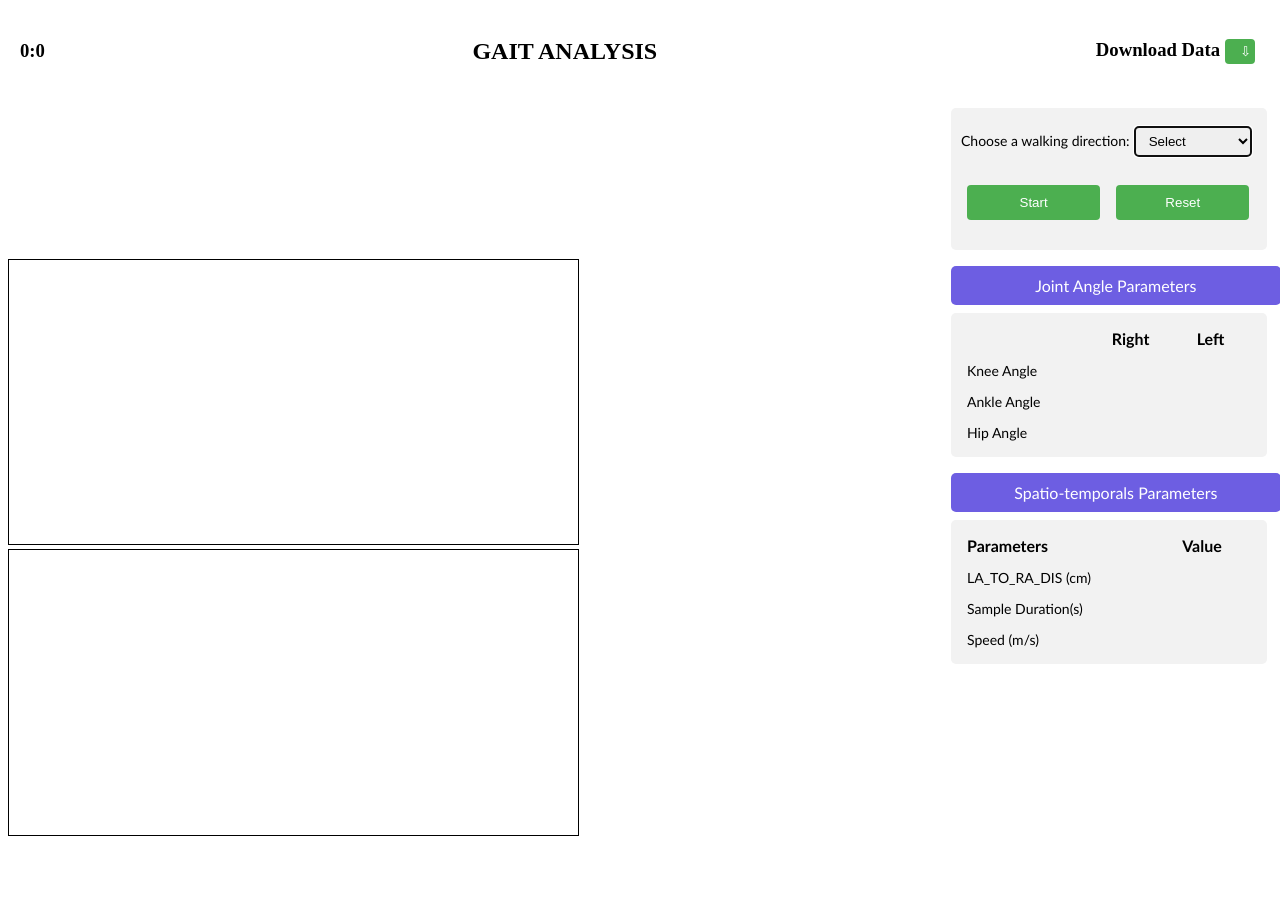
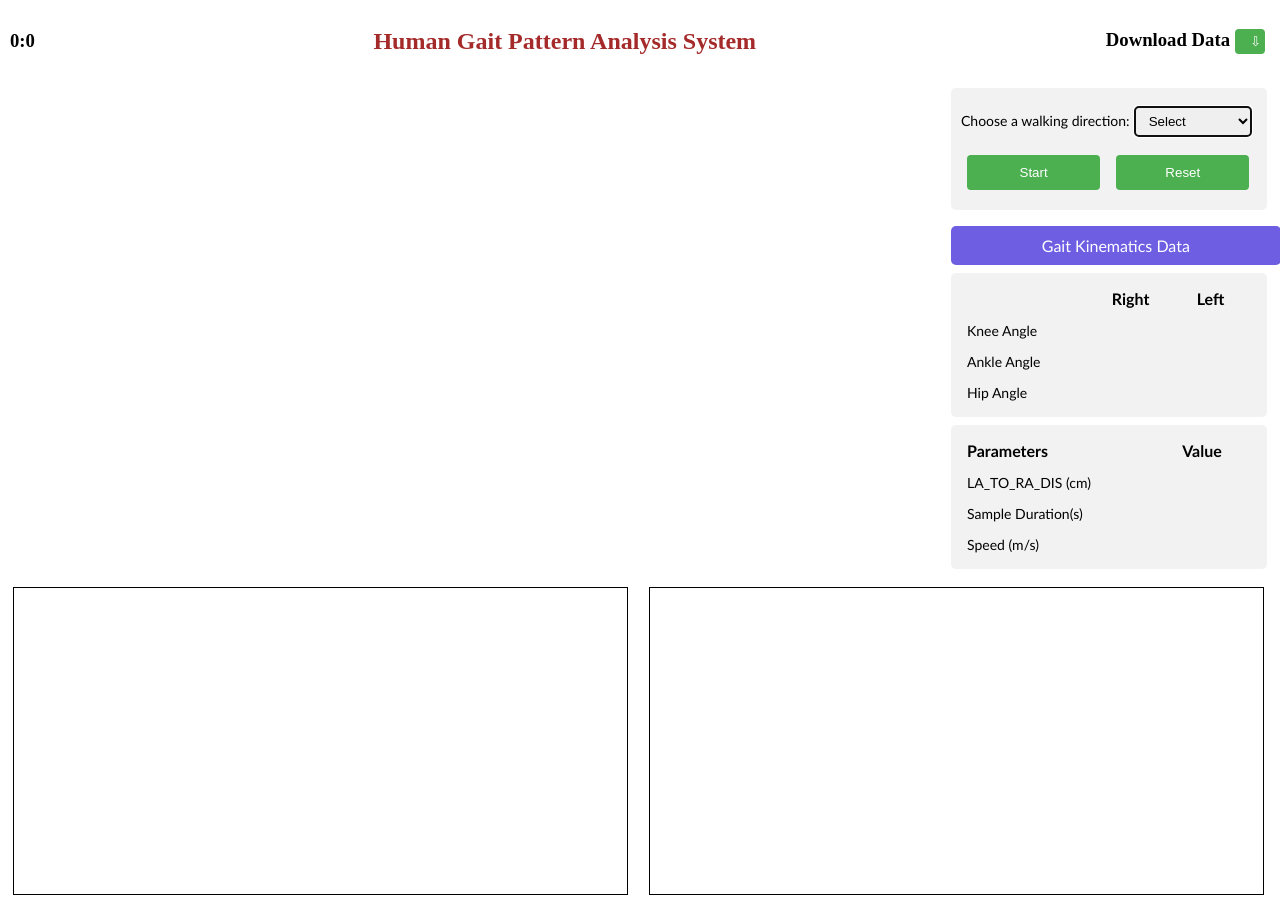
Before and after one commit to irfan925/Realtime_Mobile_HGPAS, a plain HTML site: page index.html in a window 1280 px wide. Before the commit the page ends 848 px from the top, so only its background shows below. Drawn offline with Linux system fonts and the light colour scheme; a script that the page names is missing.

Commit message:
Adjusted the screen

```diff
--- a/index.html
+++ b/index.html
@@ -29,11 +29,12 @@
 
             .curve{
                 border: 1px solid black;
-                width: 45%;
+                width: 49%;
             }
 
-            #heading{
+            #title{
                 text-align: center;
+                color: brown;
             }
             /*
             #pose-canvas{
@@ -49,7 +50,7 @@
                 justify-content: space-between;
                 align-items: center;
                 text-align: center;
-                padding: 10px;
+                padding: 0px;
             }
 
             #container-1{
@@ -64,8 +65,12 @@
                 padding: 5px;
             }
 
+
             #container-3{
-                width: 100%;
+                width: 99%;
+                padding: 5px;
+                display: flex;
+                justify-content: space-between;
             }
 
             #block-1{
@@ -110,7 +115,7 @@
                 background-color: #4CAF50;
                 color: white;
                 padding: 10px 10px;
-                margin: 20px 6px;
+                margin: 10px 6px;
                 border: none;
                 border-radius: 4px;
                 cursor: pointer;
@@ -187,12 +192,9 @@
     </head>
     <body>
             <div id="container-0">
-
-
-
-            <h3 id="time">0:0</h3>
-             <h2 id="heading">GAIT ANALYSIS</h2>
-            <h3 id="block-1">Download Data<button type = "button" id = "dow" > &#x21E9; </button></h3>
+                <h3 id="time">0:0</h3>
+                <h2 id="title">Human Gait Pattern Analysis System</h2>
+                <h3 id="block-1">Download Data<button type = "button" id = "dow" > &#x21E9; </button></h3>
             </div>
 
             <div id="container-1">
@@ -201,10 +203,6 @@
             </div>
 
             <div id="container-2">
-
-
-
-
                 <div id="block-2">
                     <label >Choose a walking direction:</label>
                     <select id="dir" onchange="change()" autofocus="autofocus" required>
@@ -217,7 +215,7 @@
                 </div>
 
                 <table id="block-3">
-                    <caption id="cap">Joint Angle Parameters</caption>
+                    <caption id="cap">Gait Kinematics Data</caption>
 
                     <tr>
                         <th></th>
@@ -246,7 +244,7 @@
                 </table>
 
 				<table id="block-31">
-                    <caption id="cap">Spatio-temporals Parameters</caption>
+                    <!--<caption id="cap">Spatio-temporals Parameters</caption>-->
                     <tr>
                         <th>Parameters</th>
                         <th>Value</th>
```
